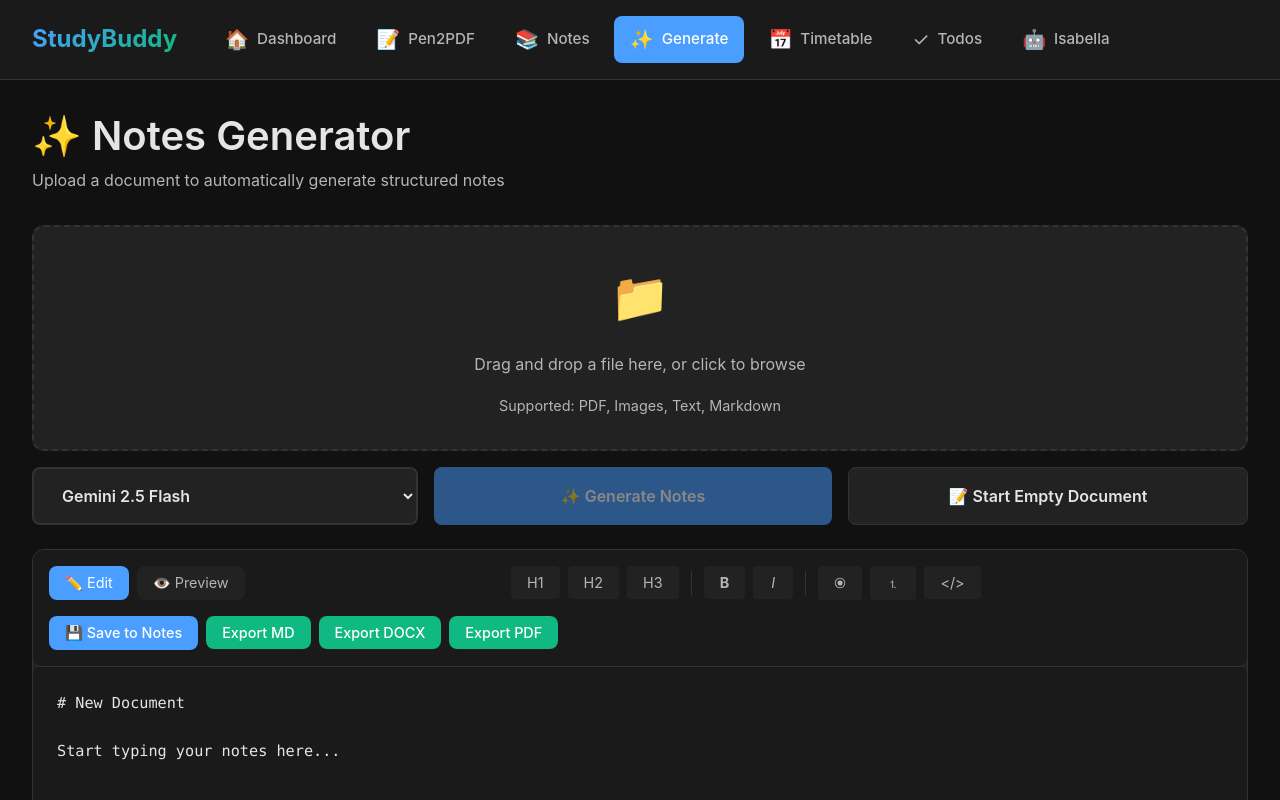
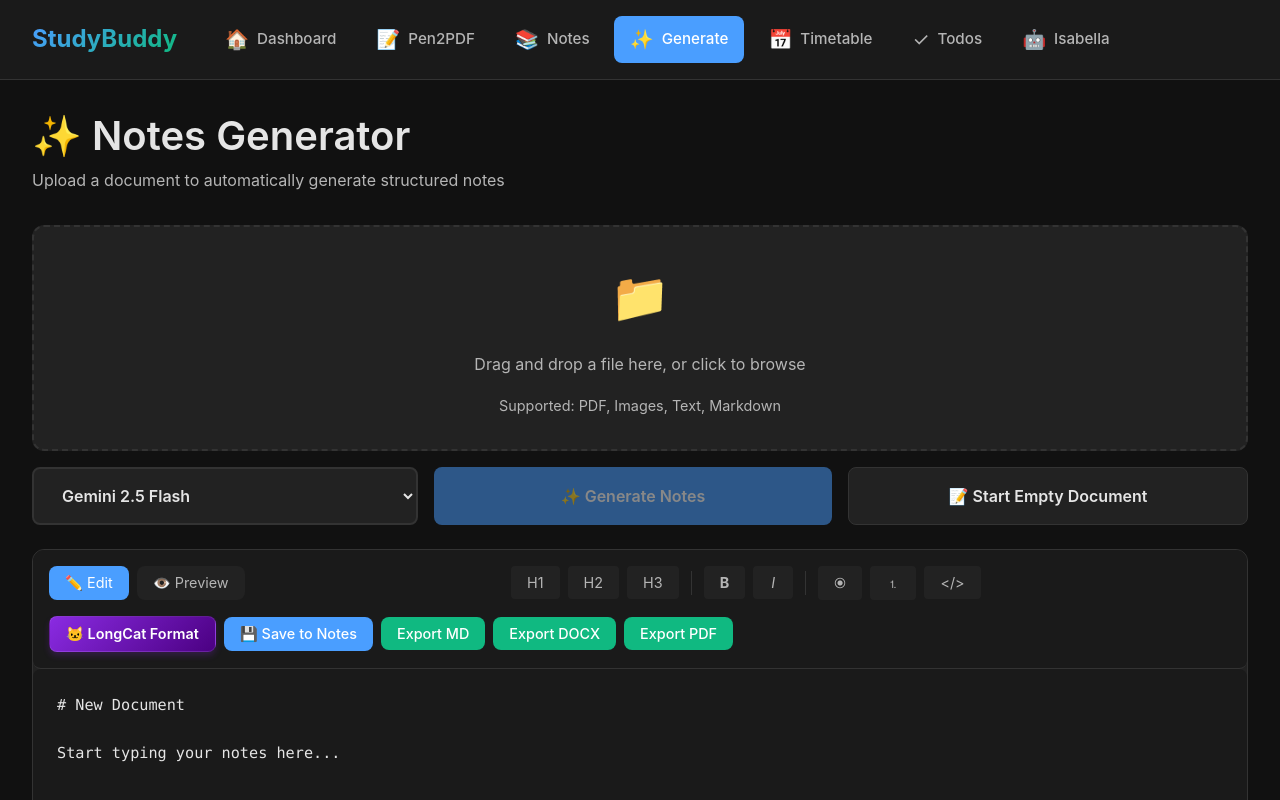
Before and after one commit to H0NEYP0T-466/StudyBuddy, a React (Vite) app: page /notes-generator in a window 1280 px wide. Both pictures are taken after a click on the button "📝 Start Empty Document". Built offline with nearby package versions, Linux system fonts and the light colour scheme.

Commit message:
removed legacy models of longcat

```diff
--- a/src/pages/NotesGenerator.css
+++ b/src/pages/NotesGenerator.css
@@ -535,6 +535,35 @@
   cursor: not-allowed;
 }
 
+.longcat-format-button {
+  padding: var(--spacing-sm) var(--spacing-md);
+  background: linear-gradient(135deg, #8a2be2 0%, #4b0082 100%);
+  color: white;
+  border-radius: var(--radius-md);
+  font-size: 0.9rem;
+  font-weight: 600;
+  transition: all 0.2s ease;
+  border: 1px solid rgba(255, 255, 255, 0.1);
+  box-shadow: 0 4px 6px rgba(138, 43, 226, 0.2);
+  cursor: pointer;
+  display: flex;
+  align-items: center;
+  gap: 6px;
+}
+
+.longcat-format-button:hover:not(:disabled) {
+  background: linear-gradient(135deg, #9932cc 0%, #5c0099 100%);
+  transform: translateY(-1px);
+  box-shadow: 0 6px 12px rgba(138, 43, 226, 0.35);
+}
+
+.longcat-format-button:disabled {
+  opacity: 0.5;
+  cursor: not-allowed;
+  transform: none;
+  box-shadow: none;
+}
+
 @media (max-width: 768px) {
   .options-row {
     flex-direction: column;
--- a/src/pages/NotesGenerator.tsx
+++ b/src/pages/NotesGenerator.tsx
@@ -3,7 +3,7 @@
 import remarkMath from 'remark-math';
 import remarkGfm from 'remark-gfm';
 import rehypeKatex from 'rehype-katex';
-import { generateNotes, getFolders, createNote, exportPen2PDF } from '../services/api';
+import { generateNotes, getFolders, createNote, exportPen2PDF, formatNotes } from '../services/api';
 import type { Folder } from '../types';
 import 'katex/dist/katex.min.css';
 import './NotesGenerator.css';
@@ -20,6 +20,7 @@
   const [markdown, setMarkdown] = useState('');
   const [folders, setFolders] = useState<Folder[]>([]);
   const [loading, setLoading] = useState(false);
+  const [formatting, setFormatting] = useState(false);
   const [dragActive, setDragActive] = useState(false);
   const [previewMode, setPreviewMode] = useState(false);
   const [showSaveModal, setShowSaveModal] = useState(false);
@@ -94,6 +95,30 @@
       setErrorMessage('Failed to generate notes. Please try again.');
     } finally {
       setLoading(false);
+    }
+  };
+
+  const handleLongCatFormat = async () => {
+    if (!markdown) return;
+
+    setFormatting(true);
+    setErrorMessage('');
+    try {
+      const response = await formatNotes({ content: markdown });
+      if (response.data.error) {
+        console.warn('LongCat formatting returned error:', response.data.error);
+        setErrorMessage(`LongCat formatting failed: ${response.data.error}. Original notes kept!`);
+      } else {
+        setMarkdown(response.data.content);
+        setErrorMessage('Notes formatted with LongCat successfully!');
+      }
+      setTimeout(() => setErrorMessage(''), 5000);
+    } catch (error) {
+      console.error('LongCat formatting failed:', error);
+      setErrorMessage('Failed to format notes. Original notes kept!');
+      setTimeout(() => setErrorMessage(''), 5000);
+    } finally {
+      setFormatting(false);
     }
   };
 
@@ -313,7 +338,7 @@
 
             <button
               onClick={handleGenerate}
-              disabled={!file || loading}
+              disabled={!file || loading || formatting}
               className="generate-button"
             >
               {loading ? '⏳ Generating...' : '✨ Generate Notes'}
@@ -321,7 +346,7 @@
 
             <button
               onClick={handleStartEmpty}
-              disabled={loading}
+              disabled={loading || formatting}
               className="generate-button secondary"
             >
               📝 Start Empty Document
@@ -379,16 +404,23 @@
               )}
 
               <div className="toolbar-right">
-                <button onClick={handleSaveToNotes} className="save-notes-button" disabled={loading}>
+                <button
+                  onClick={handleLongCatFormat}
+                  className="longcat-format-button"
+                  disabled={loading || formatting}
+                >
+                  {formatting ? '⏳ Formatting...' : '🐱 LongCat Format'}
+                </button>
+                <button onClick={handleSaveToNotes} className="save-notes-button" disabled={loading || formatting}>
                   💾 Save to Notes
                 </button>
-                <button onClick={() => handleExport('markdown')} className="export-button" disabled={loading}>
+                <button onClick={() => handleExport('markdown')} className="export-button" disabled={loading || formatting}>
                   Export MD
                 </button>
-                <button onClick={() => handleExport('docx')} className="export-button" disabled={loading}>
+                <button onClick={() => handleExport('docx')} className="export-button" disabled={loading || formatting}>
                   Export DOCX
                 </button>
-                <button onClick={() => handleExport('pdf')} className="export-button" disabled={loading}>
+                <button onClick={() => handleExport('pdf')} className="export-button" disabled={loading || formatting}>
                   Export PDF
                 </button>
               </div>
--- a/src/services/api.ts
+++ b/src/services/api.ts
@@ -42,6 +42,8 @@
   api.post<NoteGenerateResponse>('/api/notes/generate', formData, {
     headers: { 'Content-Type': 'multipart/form-data' },
   });
+export const formatNotes = (data: { content: string }) =>
+  api.post<{ content: string; error?: string }>('/api/notes/format', data);
 export const searchNotes = (query: string) =>
   api.get<Note[]>('/api/notes/search', { params: { q: query } });
 
```
Also changed, not shown: 1 other file (tests, documents, lock files or other folders).
